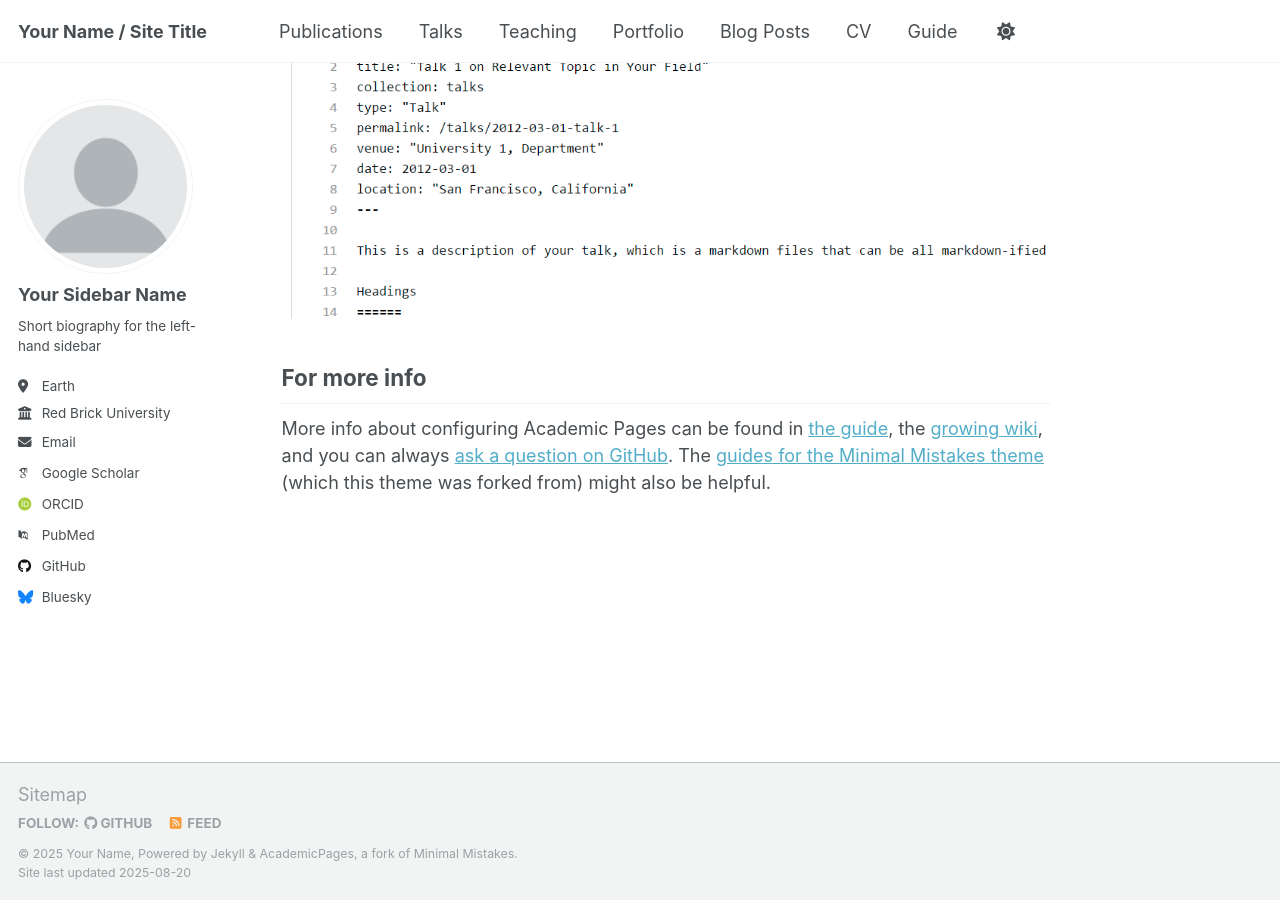
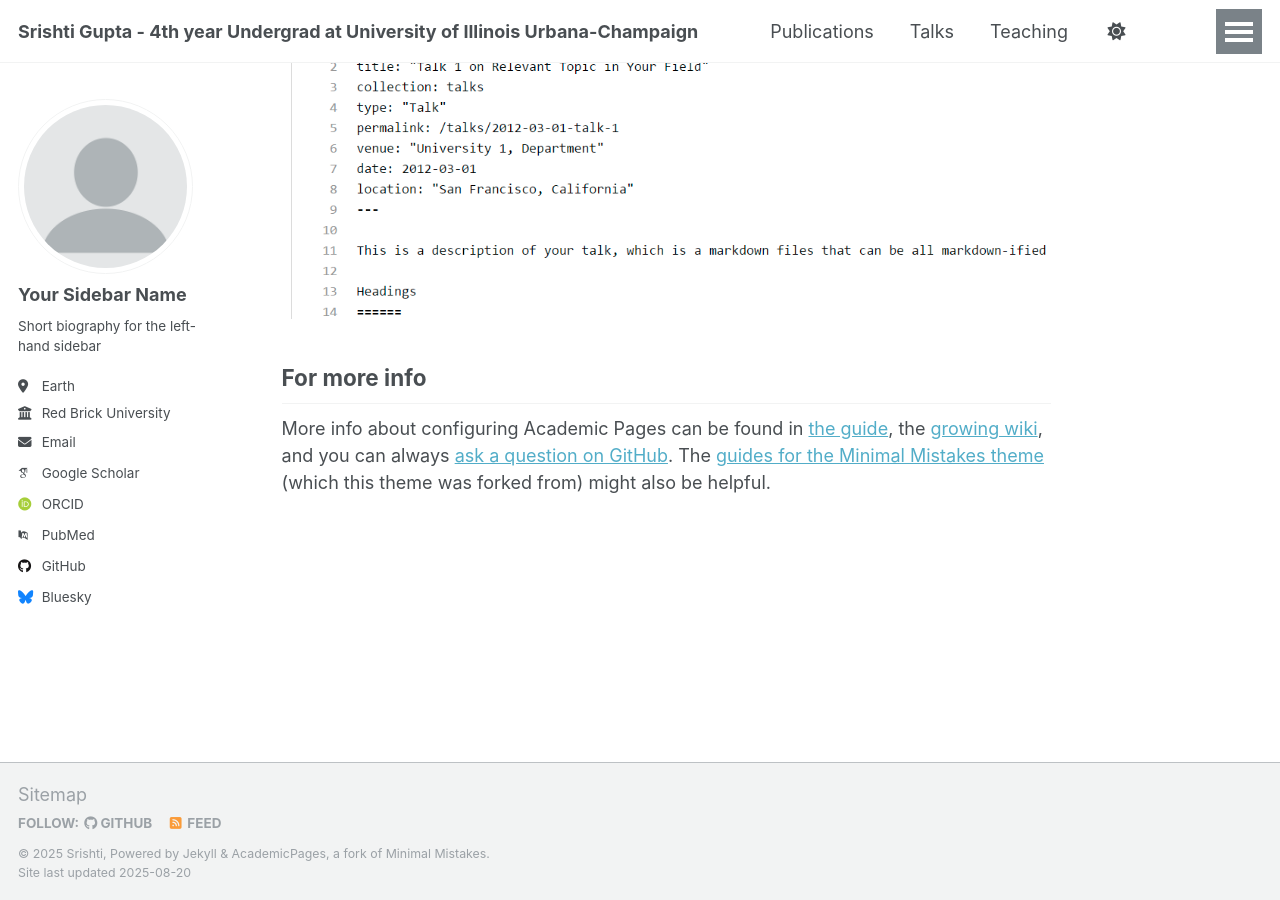
Before and after one commit to SrishtiGupt/CIERA-REU-2025, a Jekyll site: the page built from _pages/about.md, in a window 1280 px wide and 900 px high, scrolled down 2880 px. Built offline with Jekyll 4.4.1, drawn with Linux system fonts in a browser that asks for light colours; some web fonts are replaced; a script that is not in the unit is left out.

Commit message:
edited first part of _config.yml

```diff
--- a/_config.yml
+++ b/_config.yml
@@ -9,13 +9,13 @@
 # Basic Site Settings
 locale                   : "en-US"
 site_theme               : "default"
-title                    : "Your Name / Site Title"
+title                    : "Srishti Gupta - 4th year Undergrad at University of Illinois Urbana-Champaign "
 title_separator          : "-"
-name                     : &name "Your Name"
-description              : &description "personal description"
+name                     : &name "Srishti"
+description              : &description "hello!!"
 url                      : https://academicpages.github.io # the base hostname & protocol for your site e.g. "https://[your GitHub username].github.io" or if you already have some other page hosted on Github then use "https://[your GitHub username].github.io/[Your Repo Name]"
 baseurl                  : "" # the subpath of your site, e.g. "/blog"
-repository               : "academicpages/academicpages.github.io"
+repository               : "SrishtiGupt/SrishtiGupt.github.io"
 
 # Site Author - The following control what appear as part of the author content on the side bar.
 #               If a field is blank the icon and link will not appear, otherwise it will be shown.
```
